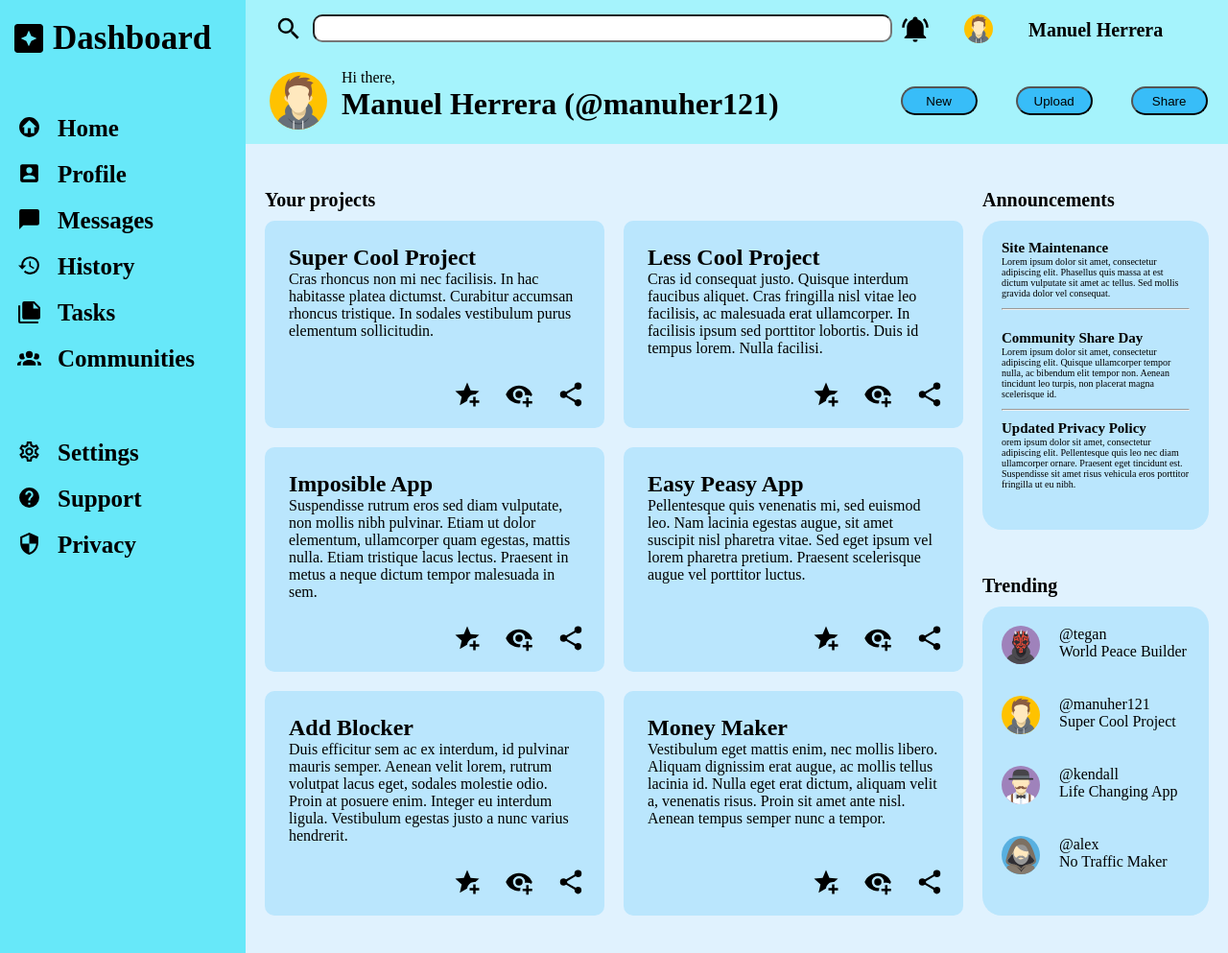
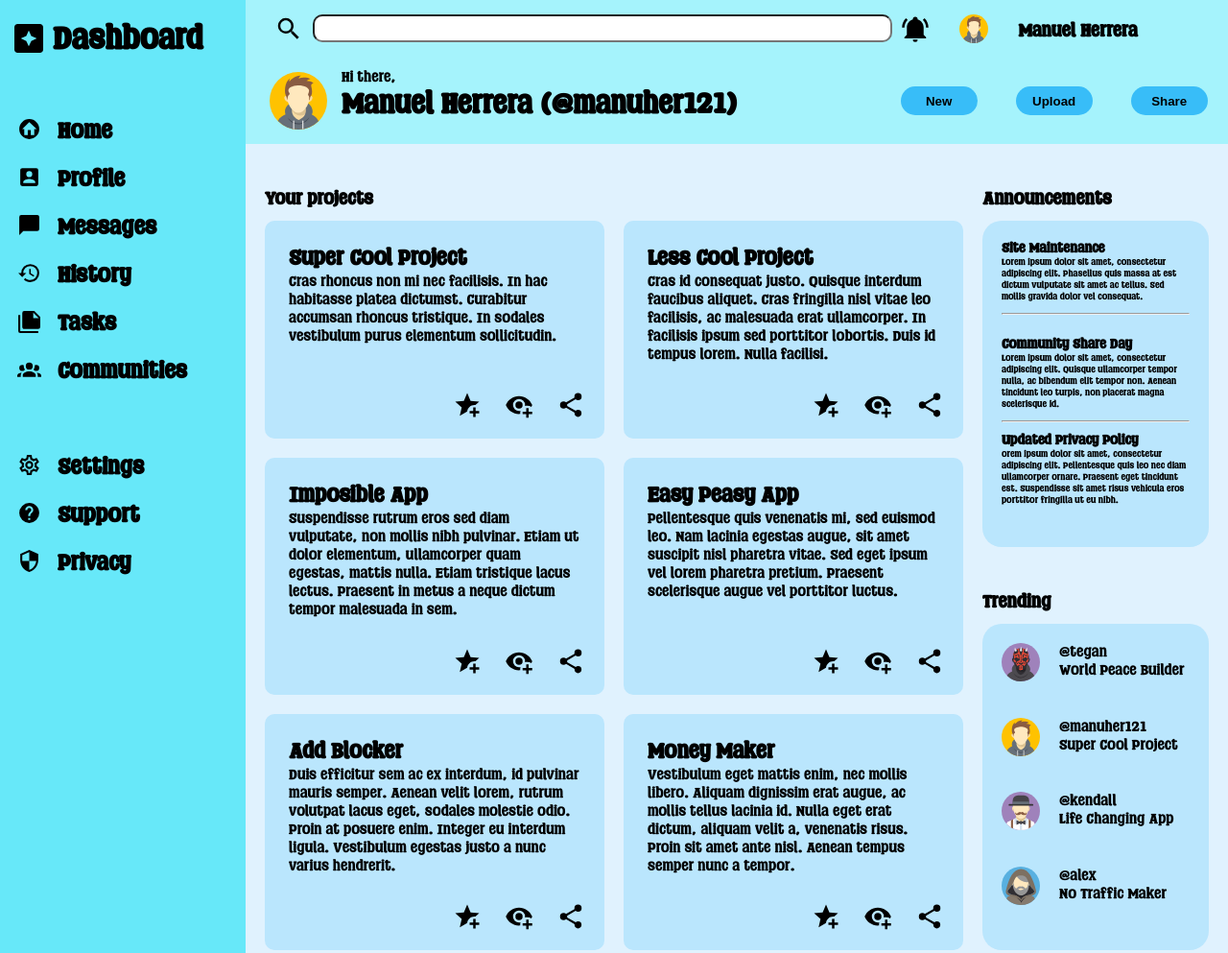
Before and after one commit to manuher121/Dashboard, a plain HTML site: page index.html in a window 1280 px wide. Shown: the top 993 px of the page at 96% size. Drawn offline with Linux system fonts and the light colour scheme.

Commit message:
Font added

```diff
--- a/style.css
+++ b/style.css
@@ -3,8 +3,14 @@
     padding: 0px;
 }
 
+@font-face {
+    font-family: sparky-stones;
+    src: url(fonts/SparkyStonesRegular-BW6ld.ttf);
+}
+
 body, html {
     height: 100%;
+    font-family: sparky-stones, sans-serif;
 }
 
 .container {
@@ -130,6 +136,8 @@ button {
     width: 80px;
     height: 30px;
     border-radius: 25px;
+    font-weight: 900;
+    border: none;
 }
 
 .main-content {
```
Also changed, not shown: fonts/SparkyStonesRegular-BW6ld.ttf (added).
